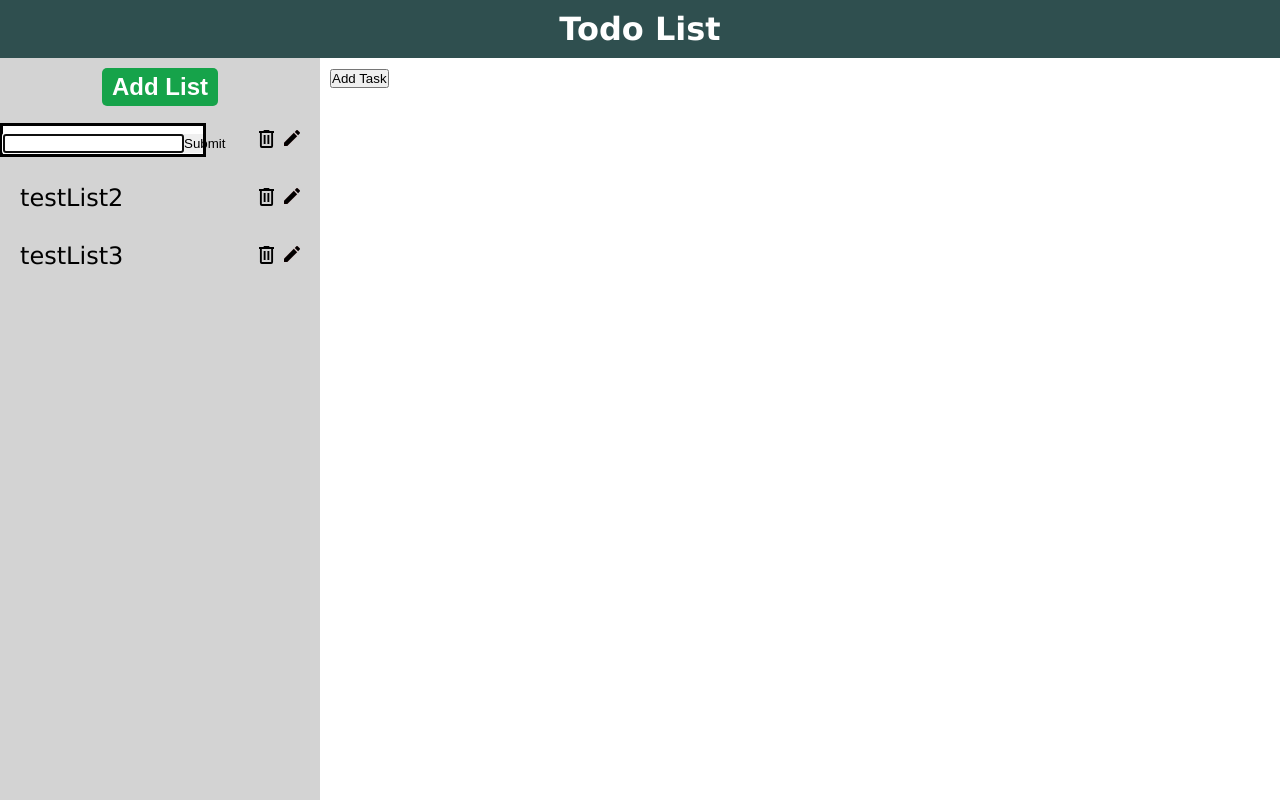
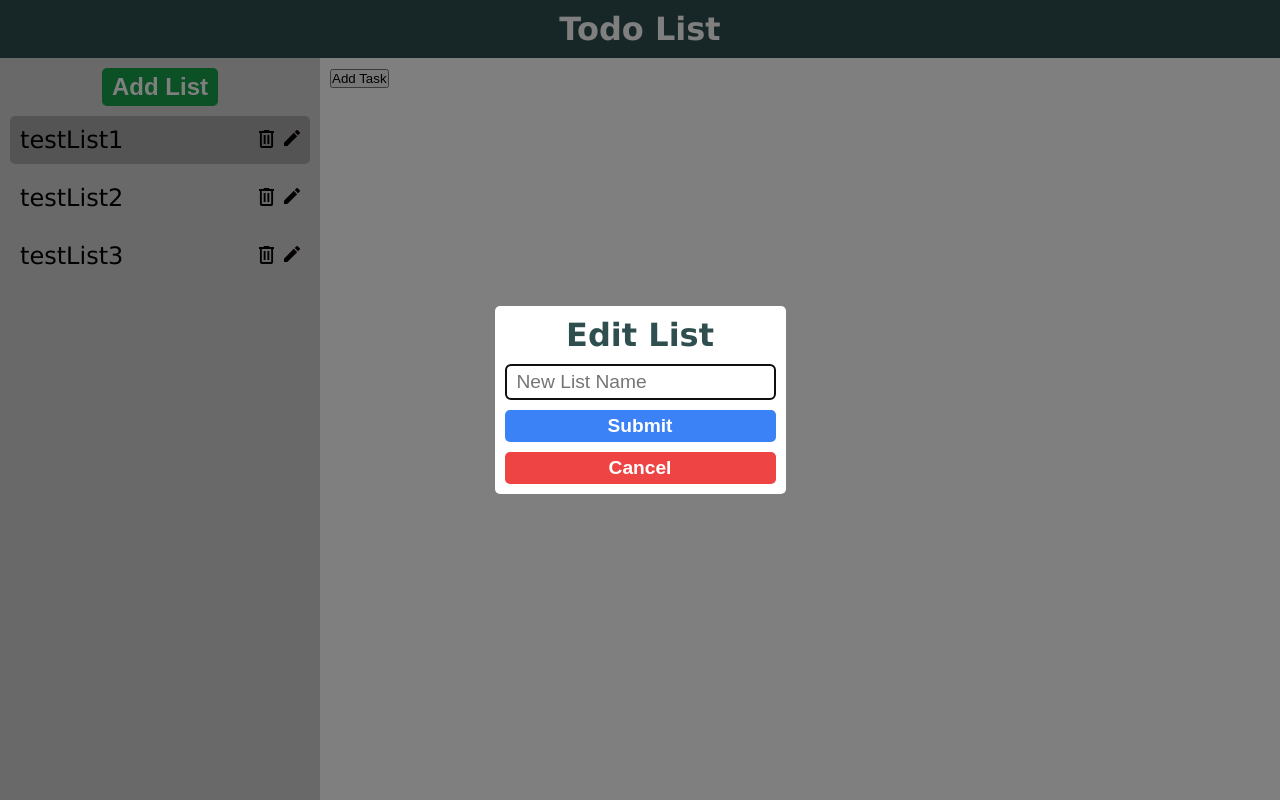
Before and after one commit to VMadhuranga/todo-list, a website built with webpack: page dist/index.html in a window 1280 px wide. Both pictures are taken after a click on the button 292 px from the left and 140 px from the top of the page. Built offline with nearby package versions, Linux system fonts and the light colour scheme.

Commit message:
Add styling to edit list item modal
Update style.css
- Add styling to edit list item modal

Update list-content.js
- Create element editListItemFormTitle
- Create element editListItemCancelButton

```diff
--- a/src/list-content.js
+++ b/src/list-content.js
@@ -17,23 +17,29 @@ export function ListContent(todoList) {
         const editListItemButton = document.createElement("button");
         const editListItemModal = document.createElement("dialog");
         const editListItemForm = document.createElement("form");
+        const editListItemFormTitle = document.createElement("h1");
         const editListItemInput = document.createElement("input");
         const editListItemSubmitButton = document.createElement("button");
+        const editListItemCancelButton = document.createElement("button");
         const listItemContainer = document.createElement("div");
 
         listItem.textContent = item;
+        editListItemFormTitle.textContent = "Edit List";
         editListItemSubmitButton.textContent = "Submit";
+        editListItemCancelButton.textContent = "Cancel";
 
         listItem.classList.add("list-item");
         deleteListItemButton.classList.add("delete-list-item-button");
         editListItemButton.classList.add("edit-list-item-button");
-        editListItemModal.classList.add("edit-list-modal");
-        editListItemForm.classList.add("edit-list-form");
-        editListItemInput.classList.add("edit-list-input");
-        editListItemSubmitButton.classList.add("edit-list-submit-button");
+        editListItemModal.classList.add("edit-list-item-modal");
+        editListItemForm.classList.add("edit-list-item-form");
+        editListItemInput.classList.add("edit-list-item-input");
+        editListItemSubmitButton.classList.add("edit-list-item-submit-button");
+        editListItemCancelButton.classList.add("edit-list-item-cancel-button");
         listItemContainer.classList.add("list-item-container");
 
         editListItemForm.setAttribute("method", "dialog");
+        editListItemInput.setAttribute("placeholder", "New List Name");
 
         deleteListItem(deleteListItemButton);
         editListItem(
@@ -49,8 +55,10 @@ export function ListContent(todoList) {
         listItemContainer.appendChild(listItem);
         listItemContainer.appendChild(deleteListItemButton);
         listItemContainer.appendChild(editListItemButton);
+        editListItemForm.appendChild(editListItemFormTitle);
         editListItemForm.appendChild(editListItemInput);
         editListItemForm.appendChild(editListItemSubmitButton);
+        editListItemForm.appendChild(editListItemCancelButton);
         editListItemModal.appendChild(editListItemForm);
         listItemContainer.appendChild(editListItemModal);
         listContainer.appendChild(listItemContainer);
@@ -80,7 +88,7 @@ export function ListContent(todoList) {
 
     function editListItem(item) {
         item.editListItemButton.addEventListener("click", function() {
-            item.editListItemModal.show();
+            item.editListItemModal.showModal();
             item.editListItemSubmitButton.addEventListener("click", function() {
                 if (item.editListItemInput.value) {
                     todoList.renameList(item.listItem.textContent, item.editListItemInput.value);
--- a/src/style.css
+++ b/src/style.css
@@ -41,7 +41,8 @@ body {
     border-radius: 5px;
 }
 
-.add-list-modal {
+.add-list-modal,
+.edit-list-item-modal {
     border: none;
     border-radius: 5px;
     margin: auto;
@@ -51,7 +52,8 @@ body {
     }
 }
 
-.add-list-form {
+.add-list-form,
+.edit-list-item-form {
     text-align: center;
     padding: 10px;
     display: flex;
@@ -59,18 +61,22 @@ body {
     flex-direction: column;
 
     & h1 {
+        font-size: 2rem;
         color: darkslategrey;
     }
 }
 
-.add-list-input {
+.add-list-input,
+.edit-list-item-input {
     font-size: 1.2rem;
     padding: 5px 10px;
     border-radius: 5px;
 }
 
 .add-list-submit-button,
-.add-list-cancel-button {
+.add-list-cancel-button,
+.edit-list-item-submit-button,
+.edit-list-item-cancel-button {
     font-size: 1.2rem;
     color: white;
     font-weight: bold;
@@ -79,11 +85,13 @@ body {
     border-radius: 5px;
 }
 
-.add-list-submit-button {
+.add-list-submit-button,
+.edit-list-item-submit-button  {
     background-color: #3b82f6;
 }
 
-.add-list-cancel-button {
+.add-list-cancel-button,
+.edit-list-item-cancel-button {
     background-color: #ef4444;
 }
 
@@ -105,7 +113,8 @@ body {
         width: 100%;
     }
 
-    & button {
+    & .delete-list-item-button,
+    & .edit-list-item-button {
         width: 1.2rem;
         height: 1.2rem;
         border: none;
```
Also changed, not shown: dist/main.js.
